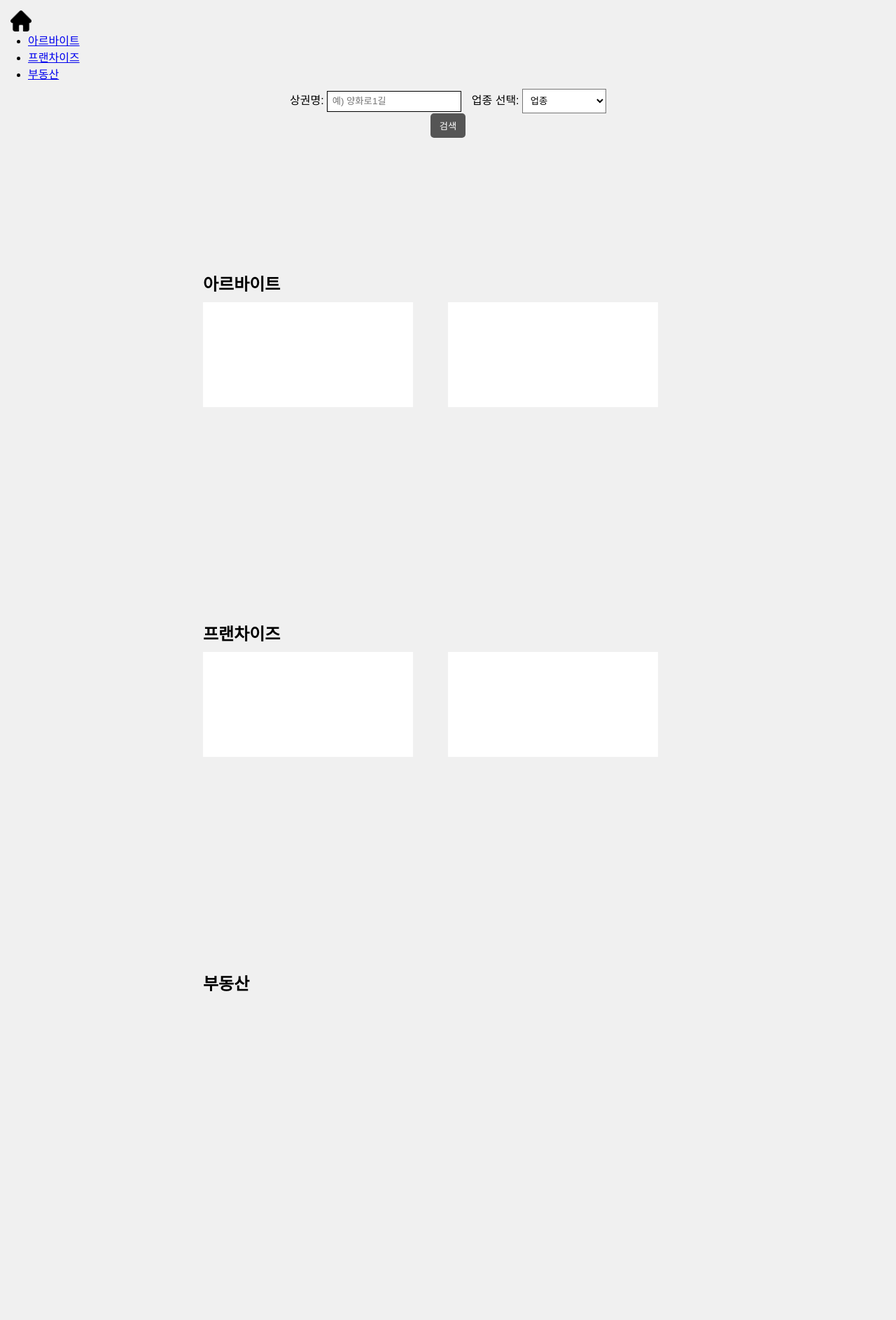
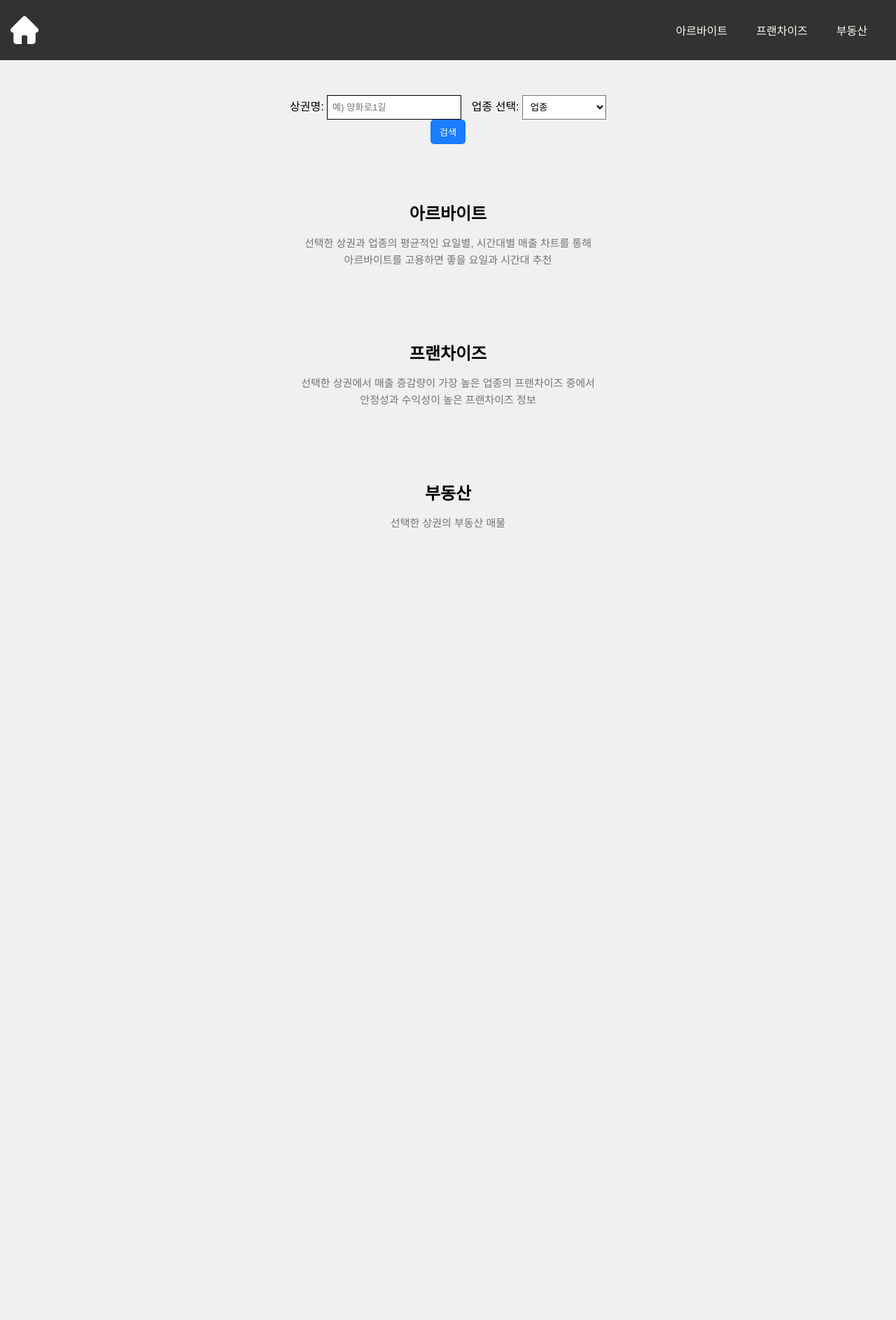
Before and after one commit to woosinbum/yeardream_semi_project, a Flask app: page /extra in a window 1280 px wide. Shown: the whole page at 70% size. After the commit the page ends 755 px from the top, so only its background shows below. Run offline with Flask 2, Linux system fonts and the light colour scheme; a map, chart or similar area stays blank; parts of the project's set-up code (start-up, migrations or seed data) failed here and were passed over; some libraries are stand-ins or nearby versions.

Commit message:
update extra

```diff
--- a/flask/app/extra_api.py
+++ b/flask/app/extra_api.py
@@ -45,8 +45,6 @@ def extra_upjong_list():
 def extra_datas():
     name = request.form.get("name")
     upjong = request.form.get("upjong")
-
-    print(name, upjong)
 
     result = []
 
--- a/flask/app/main.py
+++ b/flask/app/main.py
@@ -1,4 +1,4 @@
-from flask import Flask,render_template
+from flask import Flask
 from app.main_api import main
 from app.factor_analysis import factor
 from app.extra_api import extra
--- a/flask/app/static/css/extra.css
+++ b/flask/app/static/css/extra.css
@@ -1,47 +1,96 @@
 * {
     margin: 0;
-	background: #f0f0f0;
     font-family: 'Noto Sans KR', sans-serif;
+    box-sizing: border-box;
+}
+
+html, body {
+    background-color: #f0f0f0;
+}
+
+a {
+    text-decoration: none;
 }
 
 .wrap {
     width: 100%;
+    min-width: 800px;
 }
 
-a .main_btn {
-    width: 30px;
-    margin-left: 15px;
-    margin-top: 15px;
+header {
+    display: flex;
+    width: 100%;
+    height: 86px;
+    align-items: center;
+    background-color:rgba(17, 17, 17, 0.85) !important;
 }
 
-.search_box {
+.btn_main {
+    cursor: pointer;
+    width: 40px;
+    margin-left: 15px;
+    background-color: transparent;
+}
+
+header nav {
+    width: calc(100% - 40px);
+}
+
+header nav ul {
+    display: flex;
+    justify-content: flex-end;
+}
+
+header nav li {
+    list-style-type: none;
+    margin-right: 41px;
+}
+
+header nav li a {
+    color:floralwhite;
+}
+
+section {
+    width: 700px;
+    height: auto;
+    margin: 50px auto 0;
+}
+
+section#search {
     width: 500px;
-    height: 250px;
-    margin: 10px auto;
+    height: 100px;
     text-align: center;
 }
 
+/* .search_box {
+    width: 500px;
+    height: 250px;
+    margin: 30px auto;
+    text-align: center;
+} */
+
 #detail_commercial_area {
+    position: relative;
     width: 200px;
-    /* height: 200px; */
     padding: 20px;
+    margin-left: 10px;
     list-style-type: none;
     background-color: white;
-    /* overflow-y: auto; */
     overflow: auto;
     height: auto;
     max-height: 150px;
+    z-index: 999;
 }
 
 .add_li {
     background-color: white;
-    line-height: 30px;
+    line-height: 35px;
 }
 
 #commercial_area {
     background-color: white;
     border: 1px solid;
-    height: 30px;
+    height: 35px;
     padding: .3em .5em;
     margin-right: 10px;
 }
@@ -54,13 +103,12 @@ a .main_btn {
     padding: .3em .5em;
 }
 
-.search_btn {
+.btn_search {
     width: 50px;
     height: 35px;
     border: none;
     border-radius: 5px;
-    /* background-color: #008CBA; */
-    background-color: #555555;
+    background-color: #1a7cff;
     color: white;
     margin: 0 10px;
 }
@@ -69,32 +117,44 @@ a .main_btn {
     display: none;
 }
 
-.data_box {
-    width: 700px;
-    height: auto;
-    margin: 0 auto;
+section .title {
+    width: 500px;
+    text-align: center;
+    margin: 0 auto 30px;
 }
 
+section h2 {
+    margin-bottom: 15px;
+}
+
+section p {
+    font-size: 15px;
+    line-height: 24px;
+    color: #555555ce;
+}
+
+/* .data_box { */
 #arbeit, #franchise, #real_estate {
     width: 700px;
-    height: 500px;
+    /* height: 500px; */
 }
 
 #arbeit_chart, #franchise_chart {
     width: 700px;
-    height: 300px;
+    height: 330px;
+    background-color: white;
 }
 
 #day, #time, #stability, #profitability {
     width: 350px;
-    height: 350px;
+    height: 330px;
     /* margin: 10px 20px; */
     float: left;
 }
 
 #canvas_day, #canvas_time, #canvas_stability, #canvas_profitability {
     margin: 10px auto;
-    background-color: white;
+    /* background-color: white; */
 }
 
 #item_list {
@@ -107,6 +167,7 @@ a .main_btn {
 
 #item_list li p {
     margin: 5px 0;
+    color: black;
 }
 
 .li_title {
@@ -119,3 +180,9 @@ a .main_btn {
     margin-top: 5px;
     margin-right: 5px;
 }
+
+.p_result {
+    margin: 40px auto;
+    text-align:center;
+    color: black;
+}
--- a/flask/app/static/css/style.css
+++ b/flask/app/static/css/style.css
@@ -5,6 +5,7 @@
     margin: 0px;
     padding: 0px;
 }
+
 h1 {
     font-size: 48px;
 }
--- a/flask/app/static/js/extra.js
+++ b/flask/app/static/js/extra.js
@@ -1,3 +1,49 @@
+$(function() {
+    $("#arbeit_chart").css("display", "none");
+    $("#franchise_chart").css("display", "none");
+    $("#arbeit").css("height", "150px");
+    $("#franchise").css("height", "150px");
+    $("#real_estate").css("height", "150px");
+
+    $(".btn_main").click(function() {
+        location.href="/";
+    });
+
+    $("#commercial_area").keyup(function() {
+        if($("#commercial_area").val() != "")
+            detail_area_list();
+
+        if($("#commercial_area").val() == "" && $("#detail_commercial_area").length > 0) {
+            $("#detail_commercial_area li").remove();
+            $(".area_list").css("display", "none");
+        }
+    });
+
+    $("#detail_commercial_area").on("click", "li", function() {
+        $("#commercial_area").val($(this).text());
+
+        upjong_list($(this).text());
+    });
+
+    $(".btn_search").click(function() {
+        if($("#commercial_area").val() == "") {
+            alert("상권명을 입력하세요.");
+
+            $("#commercial_area").focus();
+        }
+
+        if($("#upjong").val() == "") {
+            alert("업종을 선택하세요.");
+        }
+
+        $commercial_area = $("#commercial_area").val();
+        $upjong = $("#upjong").val();
+
+        // 데이터 가져오기
+        get_extra_datas($commercial_area, $upjong);
+    });
+});
+
 function draw_day(data) {
     let canvas_day = $("#canvas_day")
     let day_chart = new Chart(canvas_day, {
@@ -275,18 +321,25 @@ function get_extra_datas($commercial_area, $upjong) {
             let max_day_index = days.indexOf(max_day);
             let max_time_index = times.indexOf(max_time);
 
-            temp_str = "<p style='margin: 20px auto; text-align:center;'>";
+            temp_str = "<p class='p_result'>";
             temp_str += result[0]["상권_코드_명"]+" 상권의 "+result[0]["서비스_업종_코드_명"]+" 업종은 ";
             temp_str += "평균적으로 <b>"+days_dict[max_day_index]+"</b>과 <b>"+times_dict[max_time_index]+"</b>에 ";
-            temp_str += "손님이 가장 많습니다.</p>"
+            temp_str += "손님이 가장 많습니다.</p>";
 
-            $("#arbeit p").remove();
+            $("#arbeit_chart").css("display", "block");
+            $("#franchise_chart").css("display", "block");
+            $("#arbeit").css("height", "550px");
+            $("#real_estate").css("height", "550px");
+
+            $("#arbeit .p_result").remove();
             $("#arbeit").append(temp_str);
 
-            $("#franchise p").remove();
+            $("#franchise .p_result").remove();
 
             if(Array.isArray(result[3])) {
-                franchise_str = "<p style='margin: 20px 0'>";
+                $("#franchise").css("height", "550px");
+
+                franchise_str = "<p class='p_result'>";
                 franchise_str += result[0]["상권_코드_명"]+" 상권에서 매출 증감률이 <b>";
                 franchise_str += result[2]["전년도비_매출_증감률"]+"%</b>로 가장 높은 <b>";
                 franchise_str += result[2]["서비스_업종_코드_명"]+"</b>의 프랜차이즈 정보</p>";
@@ -296,7 +349,10 @@ function get_extra_datas($commercial_area, $upjong) {
                 draw_stability(result[3][0]);
                 draw_profitability(result[3][1]);
             } else {
-                franchise_str = "<p style='margin: 30px; text-align: center'>";
+                $("#franchise_chart").css("display", "none");
+                $("#franchise").css("height", "270px");
+
+                franchise_str = "<p class='p_result'>";
                 franchise_str += result[0]["상권_코드_명"]+" 상권에서 매출 증감률이 <b>";
                 franchise_str += result[2]["전년도비_매출_증감률"]+"%</b>로 가장 높은 <b>";
                 franchise_str += result[2]["서비스_업종_코드_명"]+"</b> 업종과 관련된 프랜차이즈가 없습니다.";
@@ -308,6 +364,7 @@ function get_extra_datas($commercial_area, $upjong) {
             }
 
             // 부동산
+            $("#real_eatate").css("height", "auto");
             $("#real_estate h4").remove();
             $("#item_list").before("<h4 style='margin: 20px'>"+result[4][0]["소재지"]+"</h4>");
 
@@ -326,37 +383,3 @@ function get_extra_datas($commercial_area, $upjong) {
         }
     })
 }
-
-$("#commercial_area").keyup(function() {
-    if($("#commercial_area").val() != "")
-        detail_area_list();
-
-    if($("#commercial_area").val() == "" && $("#detail_commercial_area").length > 0) {
-        $("#detail_commercial_area li").remove();
-        $(".area_list").css("display", "none");
-    }
-})
-
-$("#detail_commercial_area").on("click", "li", function() {
-    $("#commercial_area").val($(this).text());
-
-    upjong_list($(this).text());
-})
-
-$(".search_btn").click(function() {
-    if($("#commercial_area").val() == "") {
-        alert("상권명을 입력하세요.");
-
-        $("#commercial_area").focus();
-    }
-
-    if($("#upjong").val() == "") {
-        alert("업종을 선택하세요.");
-    }
-
-    $commercial_area = $("#commercial_area").val();
-    $upjong = $("#upjong").val();
-
-    // 데이터 가져오기
-    get_extra_datas($commercial_area, $upjong);
-})
--- a/flask/app/templates/extra.html
+++ b/flask/app/templates/extra.html
@@ -8,34 +8,79 @@
     </head>
     <body>
         <div class="wrap">
-            <div class="header">
-                <a href="/main">
-                    <img src="../static/image/home_icon.png" class="main_btn">
-                </a>
-                <ul class="nav">
-                    <li><a href='#arbeit'>아르바이트</a></li> <!-- 아르바이트 -->
-                    <li><a href="#franchise">프랜차이즈</a></li> <!-- 프랜차이즈 -->
-                    <li><a href="#real_estate">부동산</a></li> <!-- 부동산 매물 -->
-                </ul>
-            </div>
-            <div class="search_box">
+            <header>
+                <img src="../static/image/home_icon.png" class="btn_main">
+                <nav>
+                    <ul>
+                        <li><a href='#arbeit'>아르바이트</a></li>
+                        <li><a href="#franchise">프랜차이즈</a></li>
+                        <li><a href="#real_estate">부동산</a></li>
+                    </ul>
+                </nav>
+            </header>
+            <section id="search">
+                <!-- <div class="search_box"> -->
                 <label>상권명: </label>
                 <input type="text" id="commercial_area" placeholder="예) 양화로1길">
                 <label>업종 선택: </label>
                 <select id="upjong">
                     <option value="" selected>업종</option>
                 </select>
-                <button class="search_btn">검색</button>
+                <button class="btn_search">검색</button>
                 <div class="area_list">
                     <ul id="detail_commercial_area">
 
                     </ul>
                 </div>
-                <!-- <select name="detail_commercial_area">
-                    <option value="choice" selected>선택</option>
-                </select> -->
-            </div>
-            <div class="data_box">
+                <!-- </div> -->
+            </section>
+            <section id="arbeit">
+                <div class="title">
+                    <h2>아르바이트</h2>
+                    <p>
+                        선택한 상권과 업종의 평균적인 요일별, 시간대별 매출 차트를 통해<br>
+                        아르바이트를 고용하면 좋을 요일과 시간대 추천
+                    </p>
+                </div>
+                <div id="arbeit_chart">
+                    <div id="day">
+                        <canvas id="canvas_day"></canvas>
+                    </div>
+                    <div id="time">
+                        <canvas id="canvas_time"></canvas>
+                    </div>
+                </div>
+            </section>
+            <section id="franchise">
+                <div class="title">
+                    <h2>프랜차이즈</h2>
+                    <p>
+                        선택한 상권에서 매출 증감량이 가장 높은 업종의 프랜차이즈 중에서<br>
+                        안정성과 수익성이 높은 프랜차이즈 정보
+                    </p>
+                </div>
+                <div id="franchise_chart">
+                    <div id="stability">
+                        <canvas id="canvas_stability"></canvas>
+                    </div>
+                    <div id="profitability">
+                        <canvas id="canvas_profitability"></canvas>
+                    </div>
+                </div>
+            </section>
+            <section id="real_estate">
+                <div class="title">
+                    <h2>부동산</h2>
+                    <p>선택한 상권의 부동산 매물</p>
+                </div>
+                <div class="item_area">
+                    <ul id="item_list">
+
+                    </ul>
+                </div>
+            </section>
+
+            <!-- <div class="data_box">
                 <div id="arbeit">
                     <h2>아르바이트</h2>
                     <div id="arbeit_chart">
@@ -66,7 +111,7 @@
                         </ul>
                     </div>
                 </div>
-            </div>
+            </div> -->
         </div>
     </body>
     <script src="../static/js/extra.js"></script>
--- a/flask/app/templates/index.html
+++ b/flask/app/templates/index.html
@@ -21,7 +21,7 @@
 						<nav class="inner_nav">
 							<ul class="main_menu">
 								<li><a href="/factor">요인분석</a></li>
-								<li><a href="#">부가서비스</a></li>
+								<li><a href="/extra">부가서비스</a></li>
 
 							</ul>
 						</nav>
```
Also changed, not shown: flask/app/static/image/home_icon.png.
